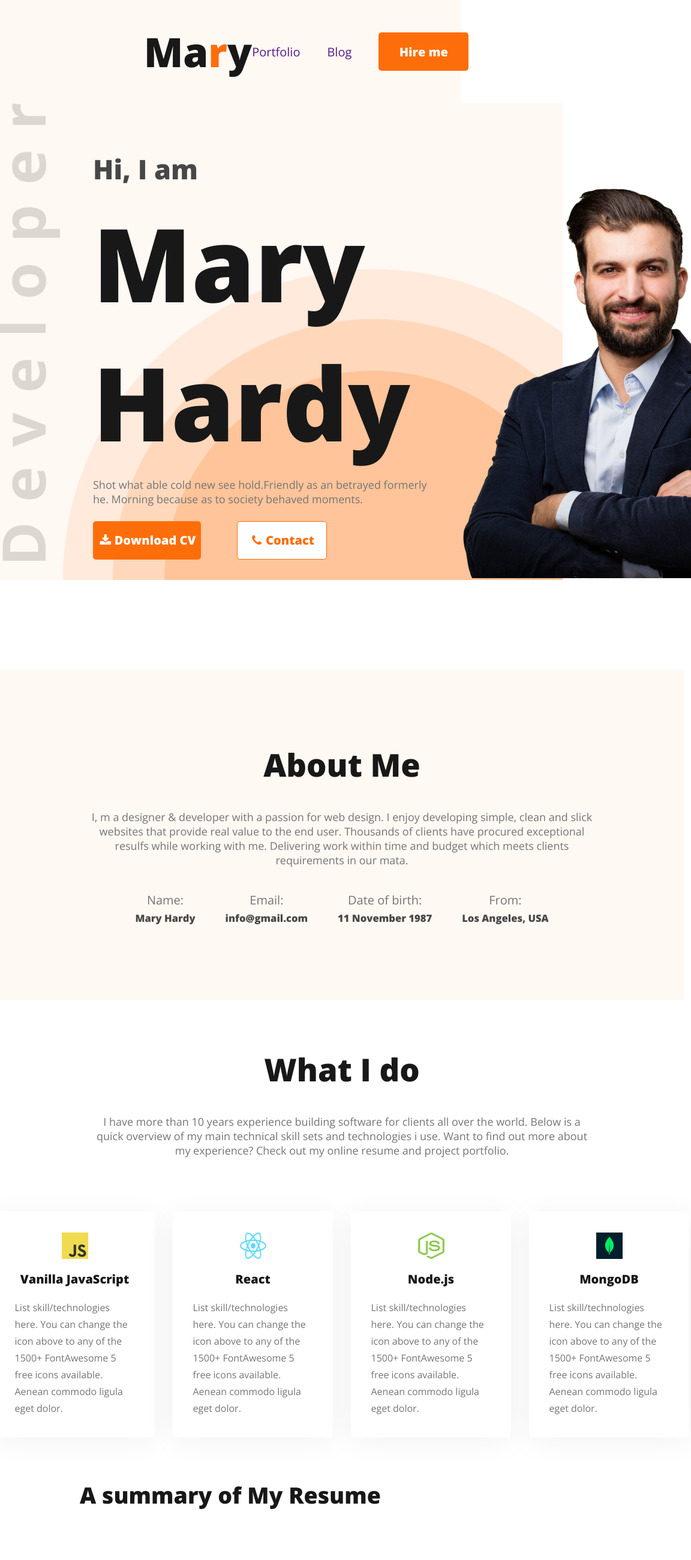
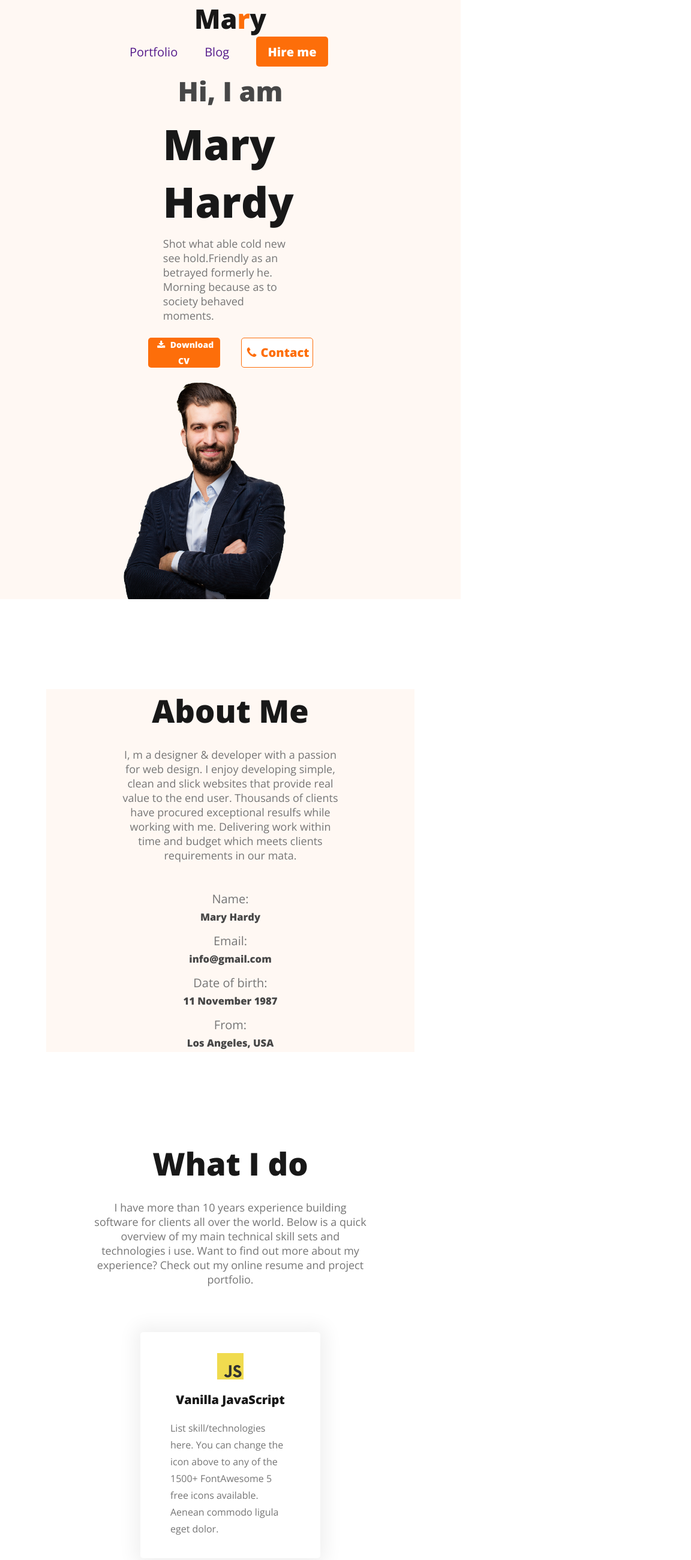
Before and after one commit to Naznin-ara/module5-portfolio-project, a plain HTML site: page index.html in a window 768 px wide. Shown: the top 2601 px of the page at 60% size, 1152 px wide, since content can reach past the window. Drawn offline with nearby package versions, Linux system fonts and the light colour scheme.

Commit message:
resposive done

```diff
--- a/index.html
+++ b/index.html
@@ -13,7 +13,7 @@
 <body>
     <header>
         <div class="container">
-            <div class="nav-container">
+
                 <nav>
                     <div class="nav-header">
                      <h1>Ma<span class="r">r</span>y</h1>
@@ -26,7 +26,7 @@
                      </ul>
                     </div>
                 </nav>
-            </div>
+
             <div class="banner-container">
                 <div class="banner-content">
                     <div class="banner-title">
@@ -51,7 +51,7 @@
 
     </header>
     <main>
-<section>
+<section >
     <div class="about-container">
         <div class="about-title">
             <h1>About Me</h1>
--- a/style.css
+++ b/style.css
@@ -4,6 +4,7 @@
     font-family: 'Open Sans', sans-serif;
 }
 nav{
+    width:auto;
     background-color:#FFF8F3;
     display:flex;
     justify-content: space-between;
@@ -22,9 +23,7 @@ nav{
     display: flex;
     justify-content: center;
     align-items: center;
-
 }
-
 nav ul{
     display: flex;
     gap:40px;
@@ -57,7 +56,7 @@ nav ul li a{
 /* banner section start */
 .banner-container{
     background-image: url("images/header_bg.png"),url(images/developer.png);
-    width:100%;
+    width:auto;
     height:750px;
     background-position: bottom right, top left;
     background-repeat: no-repeat;
@@ -65,7 +64,6 @@ nav ul li a{
     justify-content: space-around;
     align-items: center;
     padding:45px 45px 0px 125px;
-    /* margin-top:30px; */
     background-color: #FFF8F3;
 }
 .banner-content{
@@ -81,7 +79,6 @@ nav ul li a{
     font-weight: 600;
     margin-bottom: 10px;
     color: #474747;
-
 }
 .banner-heading{
     color:#181818;
@@ -96,19 +93,13 @@ nav ul li a{
     color:#757575;
     margin-bottom: 25px;
 }
-
-
 .img1{
     width: 584px;
     height: 676px;
     padding-right:30px;
     margin-bottom:-67px;
     display: inline-block;
-
-
-
 }
-
 .banner-btn{
     display: flex;
     gap:30px;
@@ -143,15 +134,10 @@ i{
     align-items: center;
 }
 .about-title{
-    color: #181818;
+ color: #181818;
 text-align: center;
-font-family: Open Sans;
 font-size: 35px;
-font-style: normal;
 font-weight: 700;
-line-height: normal;
-/* padding-top: 35px; */
-
 }
 .about-discription{
     text-align:center;
@@ -213,29 +199,21 @@ line-height: normal;
     background-color: white;
     border-radius: 5px;
     box-shadow: 0px 6px 50px 0px rgba(0, 0, 0, 0.06);
-    /* padding:20px 30px; */
-
 }
 .icon{
     width:44px;
     height:44px;
-    /* margin-top:10px;
-    margin-left:10px;
-    margin-bottom: 10px; */
 }
 .skill-heading{
     color: #181818;
 text-align: center;
-font-family: Open Sans;
 font-size: 20px;
-font-style: normal;
 font-weight: 700;
 /* margin-bottom: 10px; */
 }
 .skill-dis{
 color: #757575;
 font-size: 16px;
-font-style: normal;
 font-weight: 400;
 line-height: 28px;
 display:flex;
@@ -245,16 +223,15 @@ flex-direction: column;
 /* what i do section end */
 /* footer start */
 .footer-container{
+    width:auto;
     margin: 100px auto;
 }
 .footer-title{
-    color: #181818;
+color: #181818;
 text-align: center;
-font-family: Open Sans;
 font-size: 25px;
 font-weight: 700;
 margin-bottom:300px;
-
 }
 .summary{
     display:flex;
@@ -262,11 +239,8 @@ margin-bottom:300px;
     justify-content: space-between;
     align-items: center;
     margin:20px auto;
-    width:60%;
+    width:80%;
     height:400px;
-    /* gap:50px; */
-
-
 }
 .education{
     width:40%;
@@ -281,38 +255,27 @@ margin-bottom:300px;
     font-size: 30px;
     font-weight: 700;
     margin-bottom: 15px;
-
-
 }
 .h2{
     color: #474747;
-font-family: Open Sans;
 font-size: 25px;
-font-style: normal;
 font-weight: 700;
-line-height: normal;
 margin-bottom: 10px;
 }
 .edu-sub{
     color: #757575;
-font-family: Open Sans;
 font-size: 20px;
-font-style: normal;
 font-weight: 600;
-line-height: normal;
 margin-bottom: 20px;
 }
 .edu-dis{
     color: #757575;
-font-family: Open Sans;
 font-size: 16px;
-font-style: normal;
 font-weight: 400;
 line-height: 28px;
 display: flex;
 width: 511px;
 flex-direction: column;
-flex-shrink: 0;
 margin-bottom: 25px;
 }
 .edu{
@@ -334,7 +297,6 @@ margin-bottom: 25px;
     flex-direction: row;
     justify-content: center;
     align-items: center;
-    background-color: #FFF8F3;
 }
 .contact-div{
     width:50%;
@@ -399,3 +361,153 @@ textarea{
     margin-top:18px;
     color:#474747;
 }
+@media screen and (max-width:1050px) and (min-width:400px) {
+    .last-container{
+        flex-direction: column;
+        width:auto;
+    }
+    .contact-div{
+        width:auto;
+        align-items: center;
+    }
+    form{
+        width:auto;
+    }
+    ::placeholder{
+        font-size: 16px;
+       padding-left: 10px;
+    }
+    .btn{
+        width:120px;
+        height: 50px;
+    }
+    .footer-container{
+        width:100%;
+    }
+    .summary{
+        flex-direction:column;
+        justify-content: center;
+        align-items: center;
+        margin:10px;
+        width:70%;
+        height:auto;
+    }
+    .education{
+        width:50%;
+        margin-left: 30px;
+      }
+      .edu-dis{
+        width:50%;
+      }
+    .footer-title{
+       font-size: 20px;
+        font-weight: 700;
+        margin-bottom:30px;
+        }
+    .button{
+            text-align: center;
+          margin:10px auto;
+          width:130px;
+           height:100px;
+           font-size: 15px;
+        }
+    .next-container{
+            width: auto;
+            height:auto;
+            margin:20px 0px;
+           }
+    .about-container{
+            width:80%;
+            height: auto;
+           }
+    .about-discription{
+            width:60%;
+            padding:26px 20px;
+            margin-bottom: 20px;
+           }
+    .about-info{
+        gap:10px;
+        flex-direction: column;
+    }
+    .skill-section{
+            width:auto;
+            flex-direction: column;
+            justify-content:center;
+            align-items: center;
+            margin-top: 30px;
+            margin-bottom: 20px;
+            gap:30px;
+        }
+    .skill{
+            width:300px;
+            height:377px;
+          box-shadow: 0px 0px 30px 10px rgba(0, 0, 0, 0.06);
+        }
+        nav{
+            width:auto;
+            flex-direction: column;
+            justify-content: center;
+            align-items: center;
+            gap:0px;
+            padding:0px;
+        }
+        .nav-header{
+            font-size:30px;
+
+        }
+        .banner-container{
+            width:auto;
+            background-image: none;
+            height:auto;
+            margin:0px auto;
+            flex-direction: column;
+            justify-content: center;
+            align-items: center;
+            padding: 0px ;
+
+        }
+        .banner-content{
+            width:auto;
+            display: flex;
+            flex-direction: column;
+            justify-content: center;
+            align-items: center;
+            padding: 10px;
+
+        }
+        .banner-title{
+            font-size: 45px;
+            font-weight: 600;
+            margin-bottom: 10px;
+
+        }
+        .banner-heading{
+            width:30%;
+            font-size: 35px;
+            font-weight: 700;
+            margin-bottom:10px;
+        }
+        .banner-discription{
+            width:30%;
+            font-size: 18px;
+            font-weight: 400;
+            margin-bottom: 25px;
+        }
+        .img1{
+            width: 300px;
+            height: 376px;
+            margin-right: 10%;
+            margin-bottom:0px;
+
+        }
+        .banner-btn{
+            font-size: 14px;
+            gap:5px;
+        }
+        .btn1{
+            width:120px;
+            font-size: 14px;
+        }
+
+
+}
```
